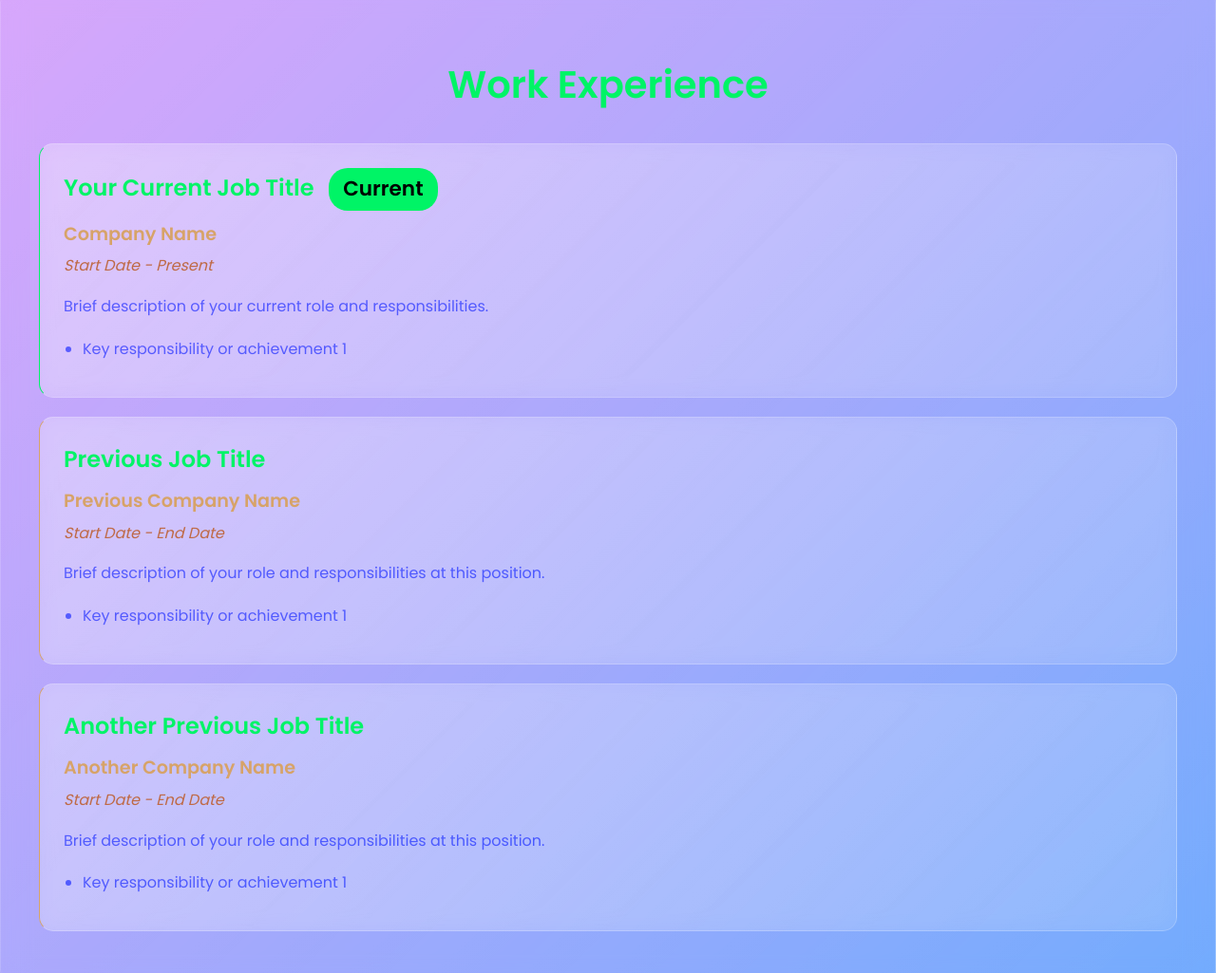
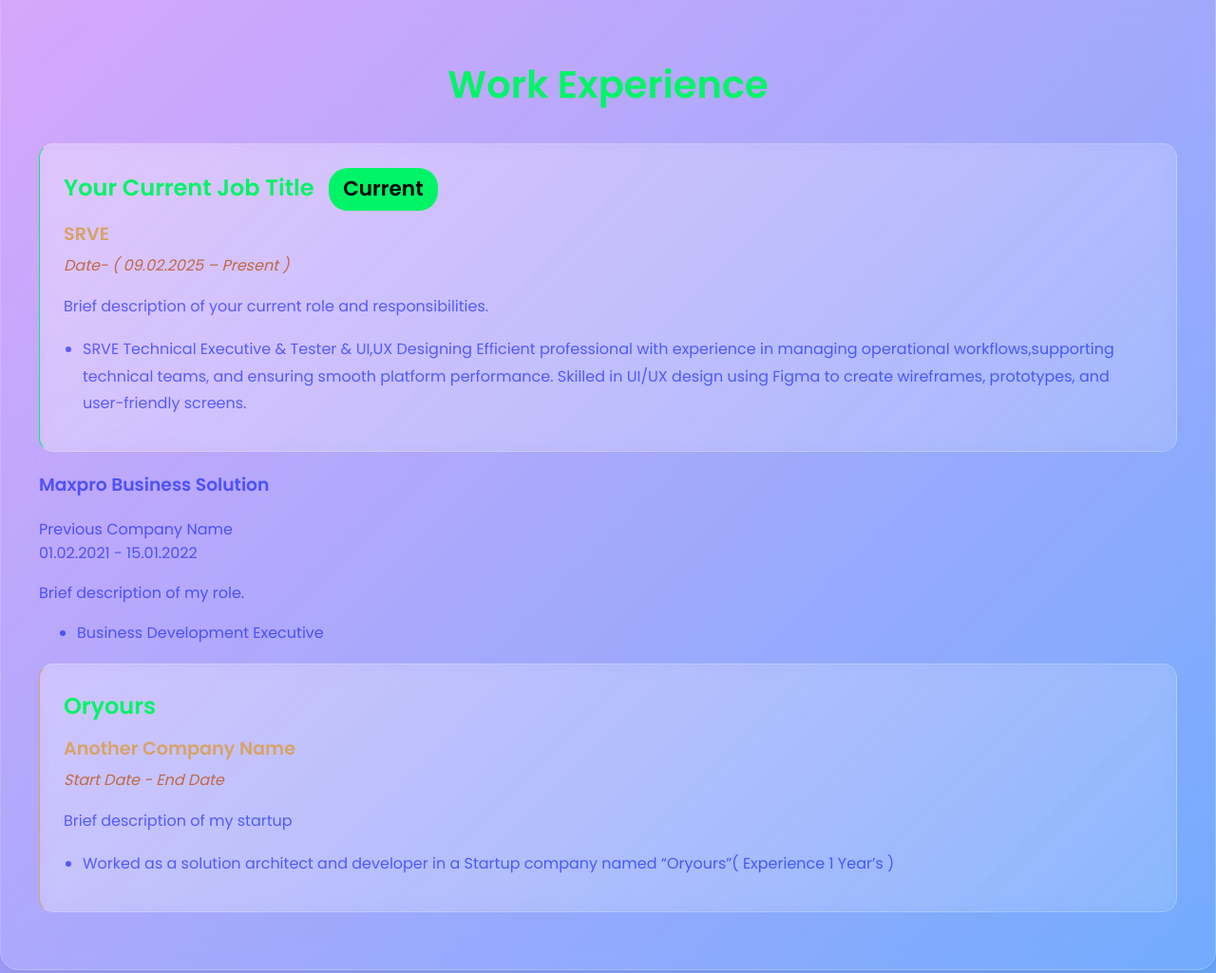
Before and after one commit to Deepak-Sharma-99/Portfolio, a plain HTML site: page index.html in a window 1280 px wide. Shown: the part 928-1953 px from the top of the page at 95% size. Drawn offline with Linux system fonts and the light colour scheme.

Commit message:
Update work experience details in index.html

```diff
--- a/index.html
+++ b/index.html
@@ -346,37 +346,39 @@
     <!-- Current Work -->
     <div class="work-item current">
         <h3>Your Current Job Title <span class="current-badge">Current</span></h3>
-        <div class="company">Company Name</div>
-        <div class="duration">Start Date - Present</div>
+        <div class="company">SRVE</div>
+        <div class="duration">Date- ( 09.02.2025 – Present )</div>
         <div class="description">
             <p>Brief description of your current role and responsibilities.</p>
             <ul>
-                <li>Key responsibility or achievement 1</li>
+                <li>SRVE Technical Executive & Tester & UI,UX Designing Efficient professional with experience in managing operational workflows,supporting technical teams, and ensuring smooth platform performance. Skilled in UI/UX design using Figma to create wireframes, prototypes, and user-friendly screens.</li>
             </ul>
         </div>
     </div>
 
     <!-- Past Work Experience -->
-    <div class="work-item past">
-        <h3>Previous Job Title</h3>
+    <div class="Previous Job Title">
+        <h3>Maxpro Business Solution</h3>
         <div class="company">Previous Company Name</div>
-        <div class="duration">Start Date - End Date</div>
+        <div class="duration">01.02.2021 - 15.01.2022</div>
         <div class="description">
-            <p>Brief description of your role and responsibilities at this position.</p>
+            <p>Brief description of my role.</p>
             <ul>
-                <li>Key responsibility or achievement 1</li>
+                <li>Business Development Executive</li>
             </ul>
         </div>
     </div>
 
     <div class="work-item past">
-        <h3>Another Previous Job Title</h3>
+        <h3>Oryours</h3>
         <div class="company">Another Company Name</div>
         <div class="duration">Start Date - End Date</div>
         <div class="description">
-            <p>Brief description of your role and responsibilities at this position.</p>
+            <p>Brief description of my startup</p>
             <ul>
-                <li>Key responsibility or achievement 1</li>
+                <li>Worked as a solution architect and
+developer in a Startup company named
+“Oryours”( Experience 1 Year’s )</li>
             </ul>
         </div>
     </div>
```
